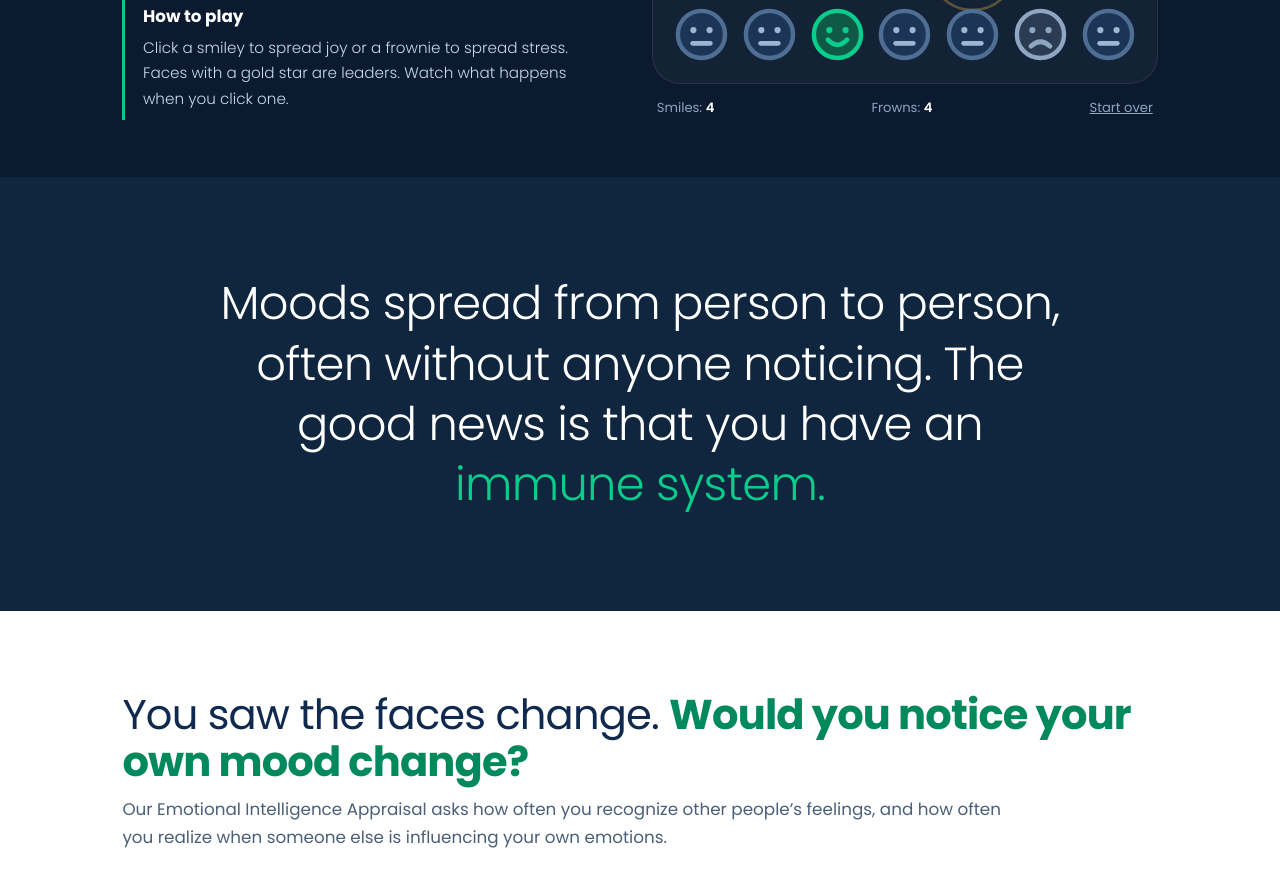
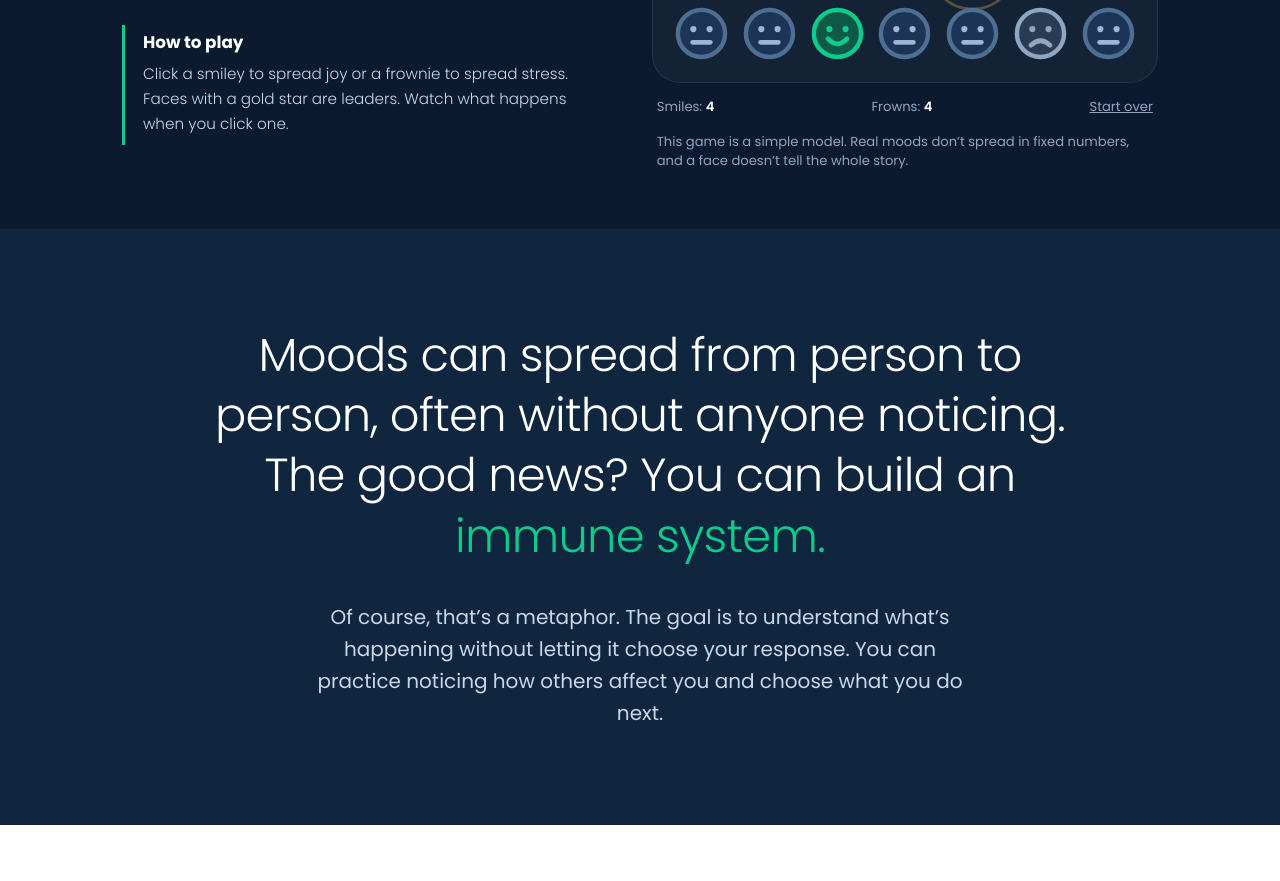
Before and after one commit to amymiller028-eng/eqtrends, a plain HTML site: page research/contagion.html in a window 1280 px wide. Shown: the part 412-1293 px from the top of the page. Drawn offline with Linux system fonts and the light colour scheme.

Commit message:
Are Emotions Contagious?: simple-model note under the game, new immune-system line, and a metaphor note under it
Co-Authored-By: Claude Opus 5.5 <noreply@anthropic.com>

```diff
--- a/research/contagion.html
+++ b/research/contagion.html
@@ -77,6 +77,8 @@ h1 b{display:block;font-weight:700;color:var(--green)}
 /* ---- statement band: words light up as you scroll ---- */
 .band{background:var(--night-2);padding:6rem 0}
 .band p{max-width:900px;margin:0 auto;padding:0 1.4rem;font-size:clamp(1.7rem,3.8vw,2.9rem);font-weight:300;line-height:1.3;letter-spacing:-.015em;text-align:center;color:#3A5677}
+.band p.band-sub{font-size:clamp(1.05rem,1.6vw,1.25rem);font-weight:400;line-height:1.6;letter-spacing:0;color:#C9D7E8;max-width:720px;margin-top:2.2rem}
+.model-note{font-size:.82rem;line-height:1.5;color:#8EA6C2;margin:.9rem .3rem 0}
 .band span{transition:color .25s ease} .band span.on{color:#fff} .band span.on.g{color:var(--green)}
 
 section.sec{padding:5rem 0 0}
@@ -179,11 +181,12 @@ h2 b{font-weight:700;color:var(--green-ink)}
       <div>
         <div class="team" id="team" aria-label="A team of 35 faces. Click a smiley or a frownie to spread its mood."></div>
         <p class="score"><span>Smiles: <b id="nUp">0</b></span><span>Frowns: <b id="nDown">0</b></span><button type="button" id="reset">Start over</button></p>
+        <p class="model-note">This game is a simple model. Real moods don&rsquo;t spread in fixed numbers, and a face doesn&rsquo;t tell the whole story.</p>
       </div>
     </div>
   </section>
 
-  <section class="band" aria-label="Moods spread from person to person, often without anyone noticing. The good news is that you have an immune system."><p aria-hidden="true"><span>Moods</span> <span>spread</span> <span>from</span> <span>person</span> <span>to</span> <span>person,</span> <span>often</span> <span>without</span> <span>anyone</span> <span>noticing.</span> <span>The</span> <span>good</span> <span>news</span> <span>is</span> <span>that</span> <span>you</span> <span>have</span> <span>an</span> <span>immune</span> <span>system.</span></p></section>
+  <section class="band" aria-label="Moods can spread from person to person, often without anyone noticing. The good news? You can build an immune system."><p aria-hidden="true"><span>Moods</span> <span>can</span> <span>spread</span> <span>from</span> <span>person</span> <span>to</span> <span>person,</span> <span>often</span> <span>without</span> <span>anyone</span> <span>noticing.</span> <span>The</span> <span>good</span> <span>news?</span> <span>You</span> <span>can</span> <span>build</span> <span>an</span> <span>immune</span> <span>system.</span></p><p class="band-sub">Of course, that&rsquo;s a metaphor. The goal is to understand what&rsquo;s happening without letting it choose your response. You can practice noticing how others affect you and choose what you do next.</p></section>
 
   <div class="wrap">
     <section class="sec">
```
